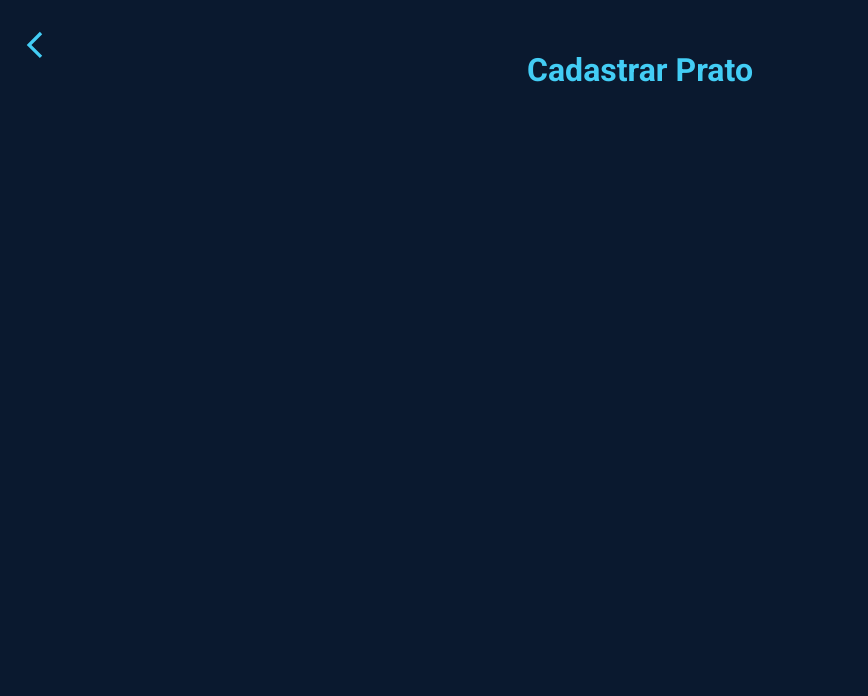
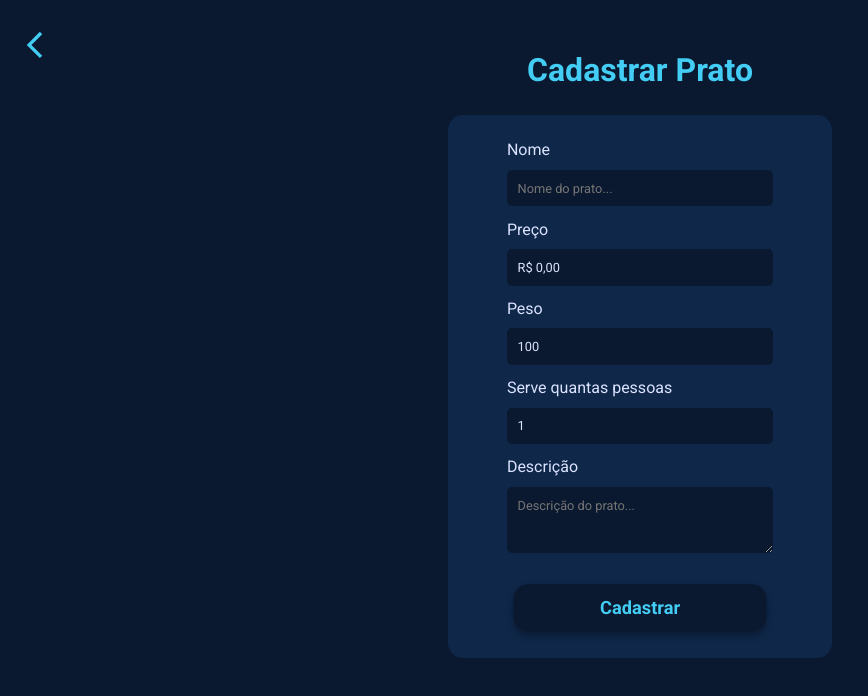
Before and after one commit to Miguelpenha/Template-Restaurant-Front-End, a Next.js app: page /plates/registration in a window 1280 px wide. Shown: the top 696 px of the page, without its empty margins (0-868 px from the left). Built offline with nearby package versions, Linux system fonts and the light colour scheme; no server answers.

Commit message:
Ajeitando algumas coisas

```diff
--- a/pages/plates/registration.tsx
+++ b/pages/plates/registration.tsx
@@ -1,7 +1,17 @@
-import { Container, HeaderNav, ButtonBack, IconButtonBack, Title } from '../../styles/pages/plates/registration'
+import { Container, HeaderNav, ButtonBack, IconButtonBack, Title, Form, Field, Label, Input, InputTextArea, ButtonSubmit } from '../../styles/pages/plates/registration'
 import Link from 'next/link'
+import { useState } from 'react'
+import api from '../../api/base'
+import { useRouter } from 'next/router'
 
 function Registration() {
+    const [name, setName] = useState('')
+    const [price, setPrice] = useState('R$ 0,00')
+    const [weight, setWeight] = useState(100)
+    const [peoplesCount, setPeoplesCount] = useState(1)
+    const [description, setDescription] = useState('')
+    const router = useRouter()
+
     return (
         <Container>
             <HeaderNav>
@@ -15,6 +25,41 @@ function Registration() {
                 </Link>
                 <Title>Cadastrar Prato</Title>
             </HeaderNav>
+            <Form onSubmit={async ev => {
+                ev.preventDefault()
+
+                await api.post('/plates', {
+                    name,
+                    price,
+                    weight,
+                    peoplesCount,
+                    description
+                })
+
+                router.back()
+            }}>
+                <Field>
+                    <Label htmlFor="Nome">Nome</Label>
+                    <Input type="text" onChange={ev => setName(ev.target.value)} defaultValue={name} id="name" name="name" placeholder="Nome do prato..."/>
+                </Field>
+                <Field>
+                    <Label htmlFor="Preço">Preço</Label>
+                    <Input type="text" onChange={ev => setPrice(ev.target.value)} defaultValue={price} id="price" name="price" placeholder="Preço do prato..."/>
+                </Field>
+                <Field>
+                    <Label htmlFor="Peso">Peso</Label>
+                    <Input type="number" onChange={ev => setWeight(Number(ev.target.value))} defaultValue={weight} step="10" id="weight" name="weight" placeholder="Peso do prato..."/>
+                </Field>
+                <Field>
+                    <Label htmlFor="Serve quantas pessoas">Serve quantas pessoas</Label>
+                    <Input type="number" onChange={ev => setPeoplesCount(Number(ev.target.value))} defaultValue={peoplesCount} id="peoplesCount" name="peoplesCount" placeholder="Serve quantas pessoas..."/>
+                </Field>
+                <Field>
+                    <Label htmlFor="Descrição">Descrição</Label>
+                    <InputTextArea rows={3} onChange={ev => setDescription(ev.target.value)} defaultValue={description} id="description" name="description" placeholder="Descrição do prato..."/>
+                </Field>
+                <ButtonSubmit type="submit">Cadastrar</ButtonSubmit>
+            </Form>
         </Container>
     )
 }
--- a/styles/pages/plates/registration.ts
+++ b/styles/pages/plates/registration.ts
@@ -39,3 +39,84 @@ export const Title = styled.h1`
     font-size: 2.5vw;
     color: ${props => props.theme.primary};
 `
+
+export const Form = styled.form`
+    width: 30%;
+    padding: 2%;
+    display: flex;
+    margin-top: 2%;
+    margin-bottom: 5%;
+    align-self: center;
+    border-radius: 15px;
+    flex-direction: column;
+    background-color: ${props => props.theme.backgroundColorSecondary};
+`
+
+export const Field = styled.div`
+    width: 80%;
+    display: flex;
+    margin-bottom: 4%;
+    align-self: center;
+    flex-direction: column;
+`
+
+export const Label = styled.label`
+
+`
+
+export const Input = styled.input`
+    padding: 4%;
+    border: none;
+    font-size: 1vw;
+    margin-top: 4%;
+    border-radius: 5px;
+    color: ${props => props.theme.color};
+    background-color: ${props => props.theme.backgroundColor};
+
+    :focus {
+        outline: none;
+    }
+`
+
+export const InputTextArea = styled.textarea`
+    padding: 4%;
+    border: none;
+    font-size: 1vw;
+    margin-top: 4%;
+    resize: vertical;
+    border-radius: 5px;
+    color: ${props => props.theme.color};
+    background-color: ${props => props.theme.backgroundColor};
+
+    :focus {
+        outline: none;
+    }
+`
+
+export const ButtonSubmit = styled.button`
+    width: 80%;
+    padding: 4%;
+    border: none;
+    display: flex;
+    margin-top: 5%;
+    cursor: pointer;
+    font-size: 1.5vw;
+    font-weight: bold;
+    align-self: center;
+    align-items: center;
+    border-radius: 15px;
+    text-decoration: none;
+    transform: scale(0.95);
+    transition-duration: 0.1s;
+    justify-content: space-evenly;
+    transition-timing-function: linear;
+    color: ${props => props.theme.primary};
+    box-shadow: rgba(0, 0, 0, 0.3) 0px 4px 8px 0px;
+    background-color: ${props => props.theme.backgroundColor};
+
+    :hover {
+        opacity: 0.8;
+        transform: scale(1);
+        box-shadow: rgba(0, 0, 0, 0.3) 0px 6px 15px 0px;
+    }
+`
```
